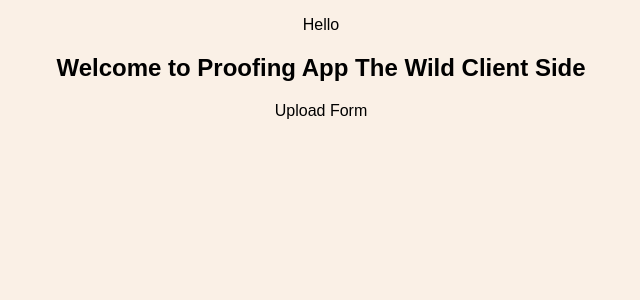
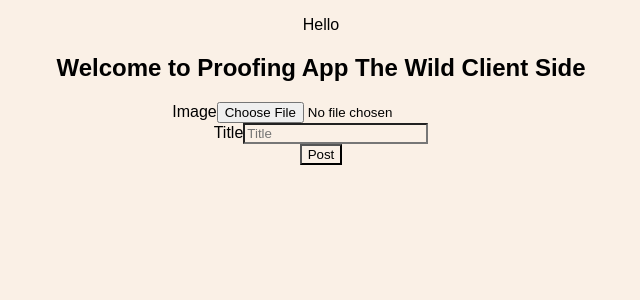
Before and after one commit to NickFoden/proofing-client, a React (Create React App) app: page / in a window 1280 px wide. Shown: the top 300 px of the page, without its empty margins (319-959 px from the left). Built offline with nearby package versions, Linux system fonts and the light colour scheme.

Commit message:
Adding upload form basics

```diff
--- a/src/Components/PhotoUploadForm.js
+++ b/src/Components/PhotoUploadForm.js
@@ -4,9 +4,17 @@ import {Image} from 'cloudinary-react';
 export function PhotoUploadForm (props) {
 
     return (
-        <div>
-            <p> Upload Form </p>
-        </div>
+        <form action="/create" method="post">
+            <div className="field">
+                <label>Image</label>
+                <input name="image" type="file" />
+            </div>
+            <div className="field">
+                <label>Title</label>
+                <input name="title" type="text" placeholder="Title" />
+            </div>
+            <button className="upload-button" type="submit">Post</button>
+        </form>
     );
 }
 
```
